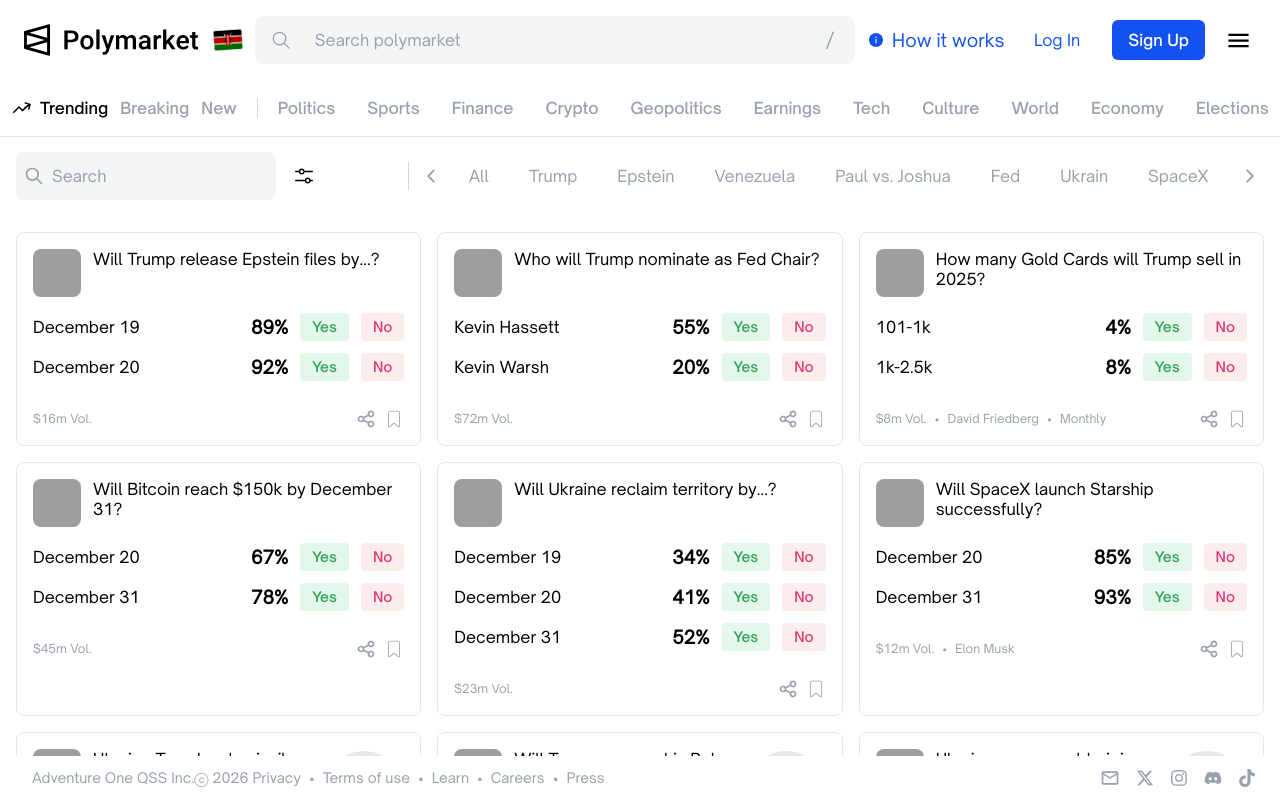
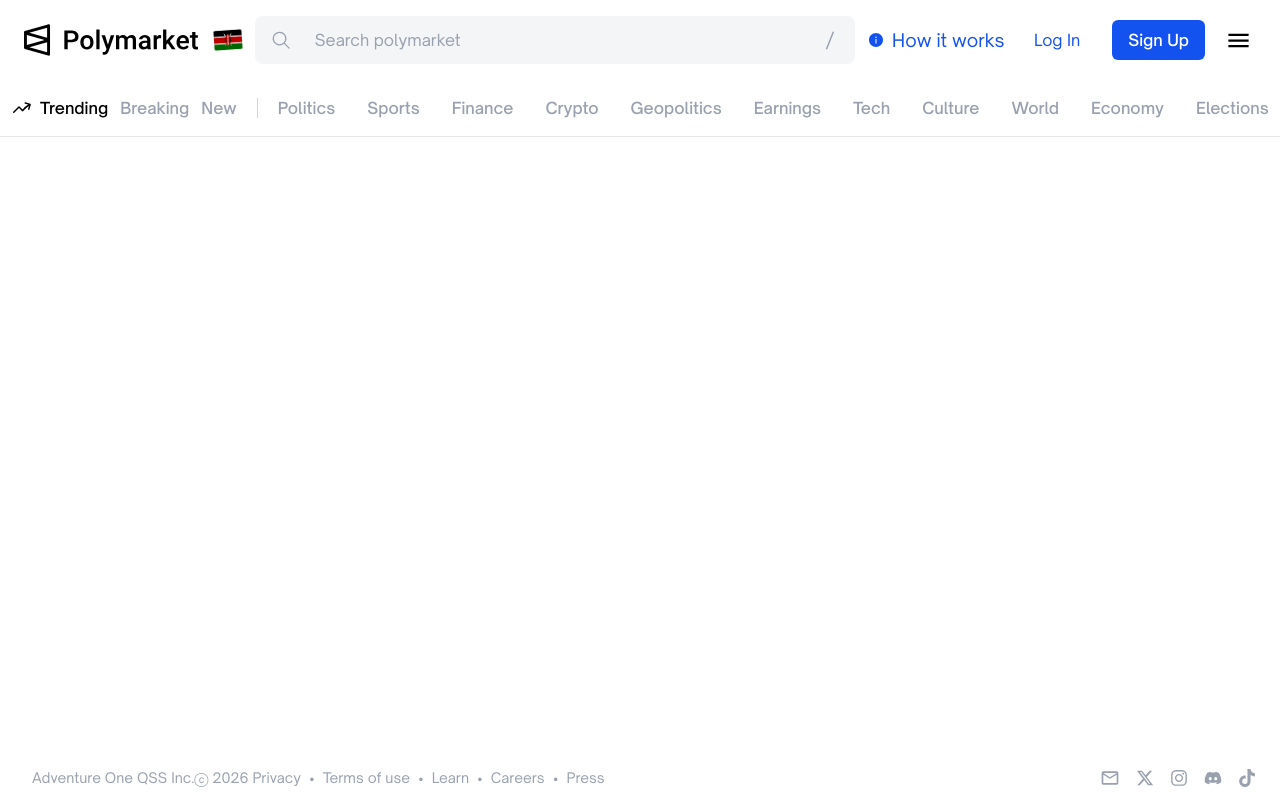
Before and after one commit to Grealishgit/Polymarket-Kenya, a React (Vite) app in the folder frontend/: page / in a window 1280 px wide. Shown: the top 798 px of the page. Built offline with nearby package versions, Linux system fonts and the light colour scheme; grey boxes are pictures that could not be loaded.

Commit message:
feat: update routing in App component and enhance Breaking page with theme context and sublinks

```diff
--- a/frontend/src/App.jsx
+++ b/frontend/src/App.jsx
@@ -3,6 +3,8 @@
 import Home from './pages/Home'
 import Layout from './Layout/Layout'
 import Trending from './pages/main-pages/Trending'
+import Breaking from './pages/main-pages/Breaking'
+
 
 const App = () => {
   return (
@@ -10,7 +12,8 @@
       <Routes>
         {/* Define your routes here */}
         <Route element={<Layout />}>
-          <Route path="/" element={<Trending />} />
+          <Route path="/trending" element={<Trending />} />
+          <Route path="/" element={<Breaking />} />
 
           {/* Pages */}
           <Route path="/trending" element={<Home />} />
--- a/frontend/src/pages/main-pages/Breaking.jsx
+++ b/frontend/src/pages/main-pages/Breaking.jsx
@@ -1,8 +1,27 @@
 import React from 'react'
+import { useOutletContext } from 'react-router-dom';
 
 const Breaking = () => {
+    const { theme, setTheme: toggleTheme } = useOutletContext();
+
+
+    const subLinks = [
+        { id: 1, title: 'All', href: '#' },
+        { id: 2, title: 'Politics', href: '#' },
+        { id: 3, title: 'World', href: '#' },
+        { id: 4, title: 'Sports', href: '#' },
+        { id: 5, title: 'Crypto', href: '#' },
+        { id: 6, title: 'Finance', href: '#' },
+        { id: 7, title: 'Tech', href: '#' },
+        { id: 8, title: 'Culture', href: '#' },
+
+    ]
+
     return (
-        <div>Breaking</div>
+        <div className={`flex  flex-col items-center pt-38 p-4 mb-12 min-h-screen w-full
+        ${theme === 'dark' ? 'bg-[#1d2b3a]' : 'bg-[#ffffff]'}`}>
+
+        </div>
     )
 }
 
--- a/frontend/src/pages/main-pages/Trending.jsx
+++ b/frontend/src/pages/main-pages/Trending.jsx
@@ -10,6 +10,7 @@
 
 
 const Trending = () => {
+    const { theme, setTheme: toggleTheme } = useOutletContext();
     const [activeTab, setActiveTab] = useState('All');
     const scrollContainerRef = useRef(null);
     const [searchInput, setSearchInput] = useState('');
@@ -33,7 +34,7 @@
         }
     };
 
-    const { theme, setTheme: toggleTheme } = useOutletContext();
+
 
     // Function to calculate percentage from chance string
     const getPercentageValue = (chance) => {
```
